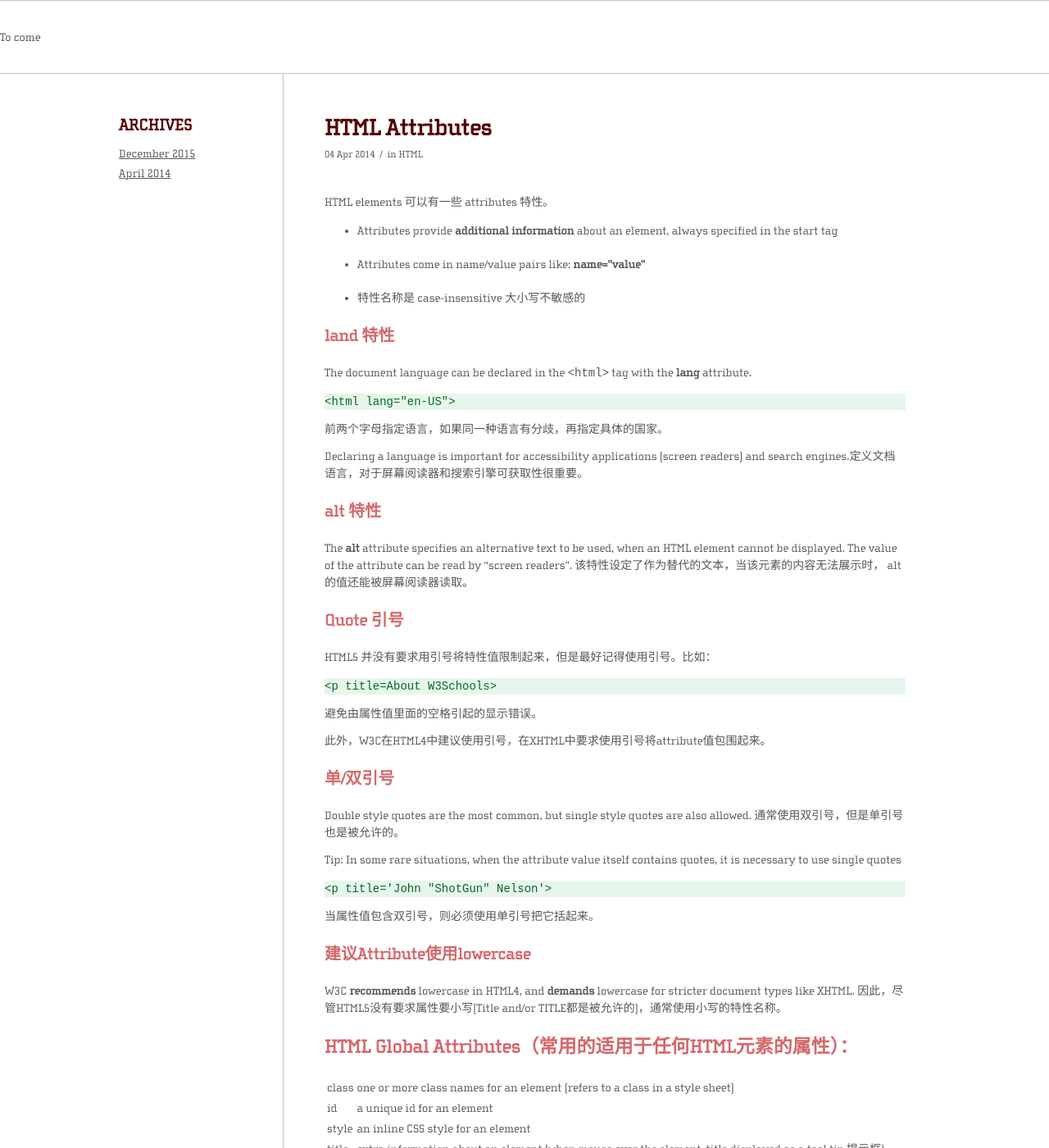
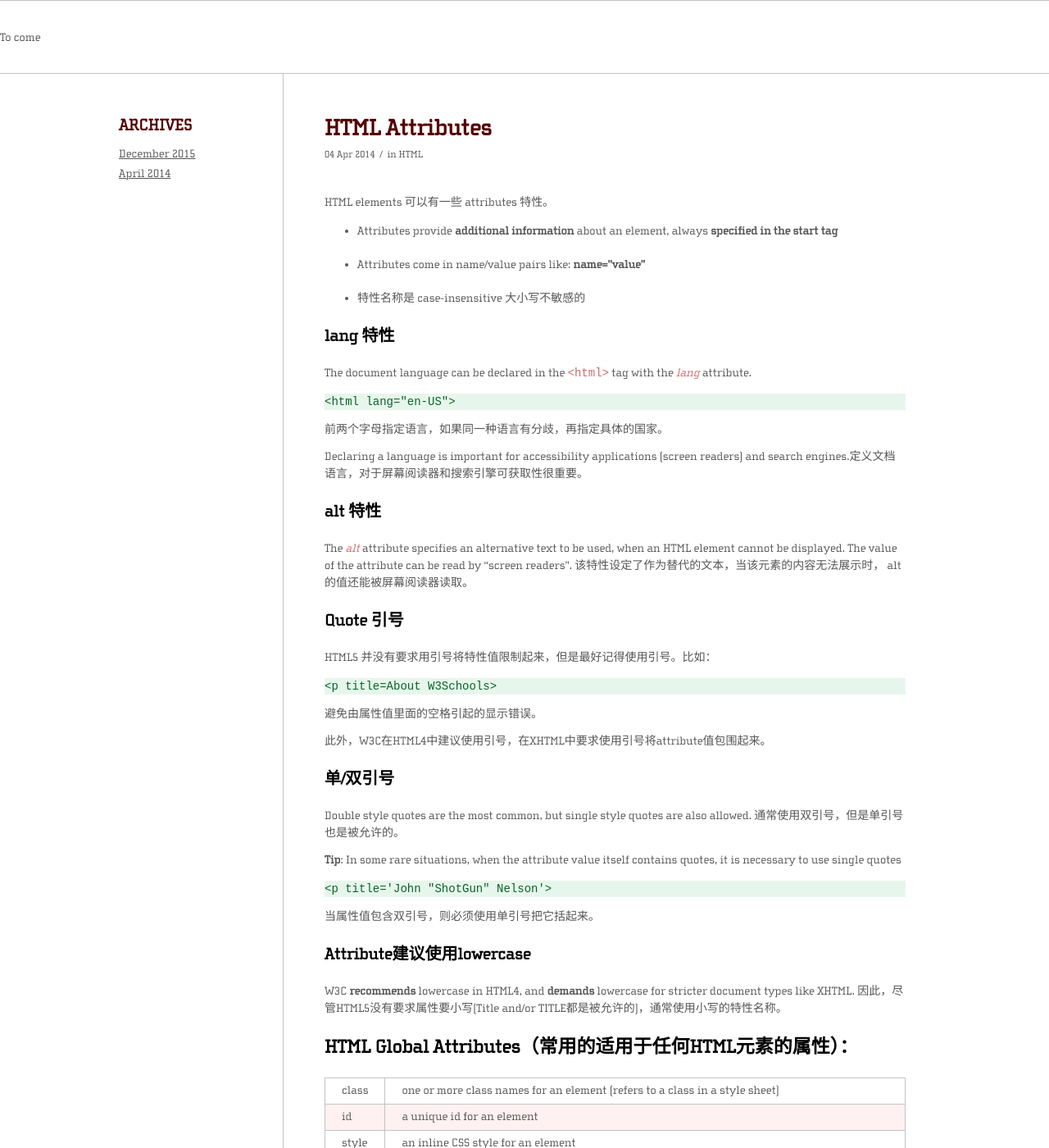
Before and after one commit to Vivi-wu/dive-into-web, a Jekyll site: the page built from _posts/2014-04-04-HTML-Attributes.markdown, in a window 1280 px wide and 1400 px high. Shown: the whole window at 82% size. Built offline with Jekyll 4.4.1, drawn with Linux system fonts in a browser that asks for light colours; nearby versions of some CDN libraries.

Commit message:
Refactor style for code, emphasise text

```diff
--- a/_posts/2014-04-04-HTML-Attributes.markdown
+++ b/_posts/2014-04-04-HTML-Attributes.markdown
@@ -4,13 +4,15 @@
 ---
 HTML elements 可以有一些 attributes 特性。
 
-+ Attributes provide **additional information** about an element, always specified in the start tag
++ Attributes provide **additional information** about an element, always **specified in the start tag**
 + Attributes come in name/value pairs like: **name="value"**
 + 特性名称是 case-insensitive 大小写不敏感的
 
-### land 特性
+<!--more-->
 
-The document language can be declared in the `<html>` tag with the **lang** attribute.
+### lang 特性
+
+The document language can be declared in the `<html>` tag with the _lang_ attribute.
 
     <html lang="en-US">
 
@@ -20,7 +22,7 @@
 
 ### alt 特性
 
-The **alt** attribute specifies an alternative text to be used, when an HTML element cannot be displayed. The value of the attribute can be read by "screen readers".
+The _alt_ attribute specifies an alternative text to be used, when an HTML element cannot be displayed. The value of the attribute can be read by "screen readers".
 该特性设定了作为替代的文本，当该元素的内容无法展示时， alt 的值还能被屏幕阅读器读取。
 
 ### Quote 引号
--- a/_sass/_base.scss
+++ b/_sass/_base.scss
@@ -5,6 +5,19 @@
 * have padding and border included in the element's total width and height
 */
 * { box-sizing: border-box; }
+
+
+/**
+* Mark the selected text
+*/
+::-moz-selection {
+  color: white;
+  background-color: $primary-color-dark;
+}
+::selection {
+  color: white;
+  background-color: $primary-color-dark;
+}
 
 
 /**
@@ -26,6 +39,10 @@
   margin-bottom: 0.85em;
 }
 
+em {
+  color: $primary-color;
+}
+
 
 /**
  * Images
@@ -43,7 +60,7 @@
   font-weight: 600;
 }
 h2, h3, h4 {
-  color: $primary-color;
+  color: black;
 }
 h2 {
   font-size: 23px;
@@ -69,26 +86,55 @@
 
 
 /**
-* Mark the selected text
-*/
-::-moz-selection {
-  color: white;
-  background-color: $primary-color-dark;
-}
-::selection {
-  color: white;
-  background-color: $primary-color-dark;
-}
-
-
-/**
  * Code block
  */
+code {
+  color: $primary-color;
+}
 pre>code {
   display: block;
   height: 20px;
   color: #076527;
   background-color: #e7f6ec;
+}
+
+
+/**
+* table
+*/
+table, th, td {
+  border: 1px solid $grey-color-light;
+  border-collapse: collapse;
+}
+th, td {
+  padding: 5px $spacing-unit;
+}
+tr:nth-of-type(2n) {
+  background-color: $primary-color-light;
+}
+
+
+/**
+* List
+*/
+.list-unstyled {
+  list-style-type: none;
+  margin: 0;
+  padding: 0;
+}
+
+dl, dt, dd { margin: 0; }
+
+ol {
+  margin-left: $spacing-unit * 1.5;
+  padding-left: 0;
+  color: $text-color;
+
+  li {
+    padding-top: 3px;
+    padding-bottom: 3px;
+    line-height: 1.7;
+  }
 }
 
 
@@ -166,30 +212,6 @@
 
 
 /**
-* List
-*/
-.list-unstyled {
-  list-style-type: none;
-  margin: 0;
-  padding: 0;
-}
-
-dl, dt, dd { margin: 0; }
-
-ol {
-  margin-left: $spacing-unit * 1.5;
-  padding-left: 0;
-  color: $text-color;
-
-  li {
-    padding-top: 3px;
-    padding-bottom: 3px;
-    line-height: 1.7;
-  }
-}
-
-
-/**
  * Border
  */
 .solid_top_border {
@@ -198,6 +220,3 @@
 .solid_bottom_border {
   border-bottom: 1px solid $grey-color-light;
 }
-.round_border {
-  border-radius: 3px;
-}
--- a/_sass/_site-header.scss
+++ b/_sass/_site-header.scss
@@ -3,7 +3,7 @@
   width: 100%;
   z-index: 100;
   @extend .solid_top_border;
-  border-bottom: 1px solid $grey-color-light;
+  @extend .solid_bottom_border;
   background-color: rgba(255,255,255,0.95);
 
   height: 90px;
```
Also changed, not shown: other parts of _posts/2014-04-04-HTML-Attributes.markdown (+2 -2 lines), _posts/2014-04-03-HTML-Basic-Tags-Elements.markdown (+7 -6 lines).
